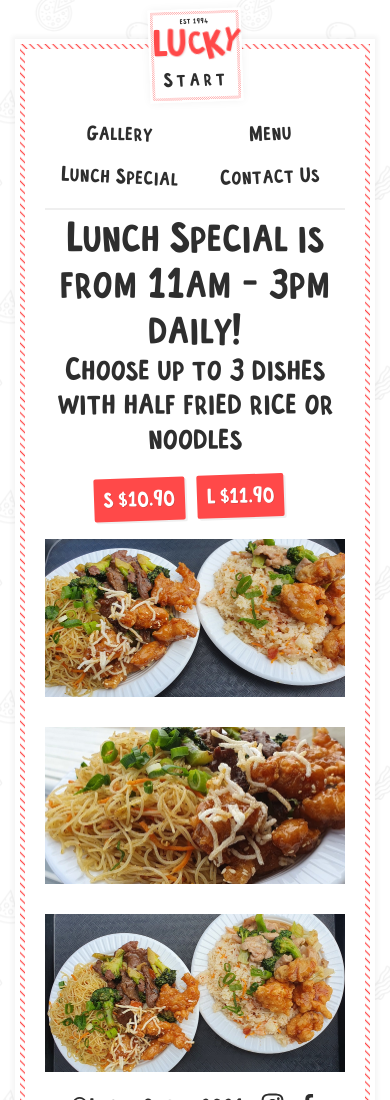
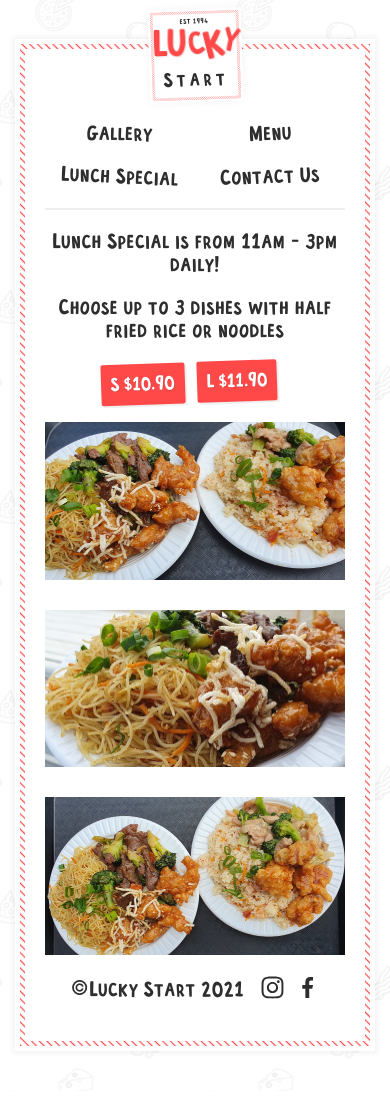
Before and after one commit to kimman8/gatsby-pizza, a Gatsby site: page /lunch in a window 390 px wide. Shown: the top 1100 px of the page. Built offline with nearby package versions, Linux system fonts and the light colour scheme; Gatsby itself is replaced by a stand-in of ours.

Commit message:
responsivess

```diff
--- a/src/pages/contact.js
+++ b/src/pages/contact.js
@@ -14,7 +14,7 @@ export default function ContactPage() {
     justify-content: center;
   `;
   const ContactStyles = styled.div`
-    margin-bottom: 2rem;
+    /* margin-bottom: 2rem; */
   `;
 
   const SocialMediaStyles = styled.div`
--- a/src/pages/lunch.js
+++ b/src/pages/lunch.js
@@ -10,6 +10,7 @@ import lunch2s from '../assets/images/lunch5s.jpeg';
 
 const LunchH2Styles = styled.h2`
   margin-bottom: 2rem;
+  font-size: clamp(2rem, 2vh, 5rem);
 `;
 
 const ImageStyles = styled.div`
@@ -19,14 +20,15 @@ const ImageStyles = styled.div`
 const LunchPriceStyles = styled.div`
   transform: rotate(-2deg);
   margin-bottom: 2rem;
+  font-size: clamp(2rem, 2vh, 5rem);
 `;
 export default function LunchSpecialPage() {
   return (
     <div className="center">
       <SEO title="Lunch Specials" />
-      <h1> Lunch Special is from 11am - 3pm daily!</h1>
       <LunchH2Styles>
-        Choose up to 3 dishes with half fried rice or noodles
+        <p> Lunch Special is from 11am - 3pm daily!</p>
+        <p>Choose up to 3 dishes with half fried rice or noodles</p>
       </LunchH2Styles>
       <LunchPriceStyles>
         <button type="button">S $10.90</button>
--- a/src/styles/GlobalStyles.js
+++ b/src/styles/GlobalStyles.js
@@ -38,7 +38,9 @@ const GlobalStyles = createGlobalStyle`
     text-shadow: 0.5px 0.5px 0 rgba(0,0,0,0.2);
     transition: all 0.2s;
     margin-right: 1.2rem;
-    font-size: 2rem;
+    font-size: clamp(1.8rem, 1.5vh, 4rem);
+
+    /* font-size: 2rem; */
 
     &:hover {
       --cast: 4px;
```
